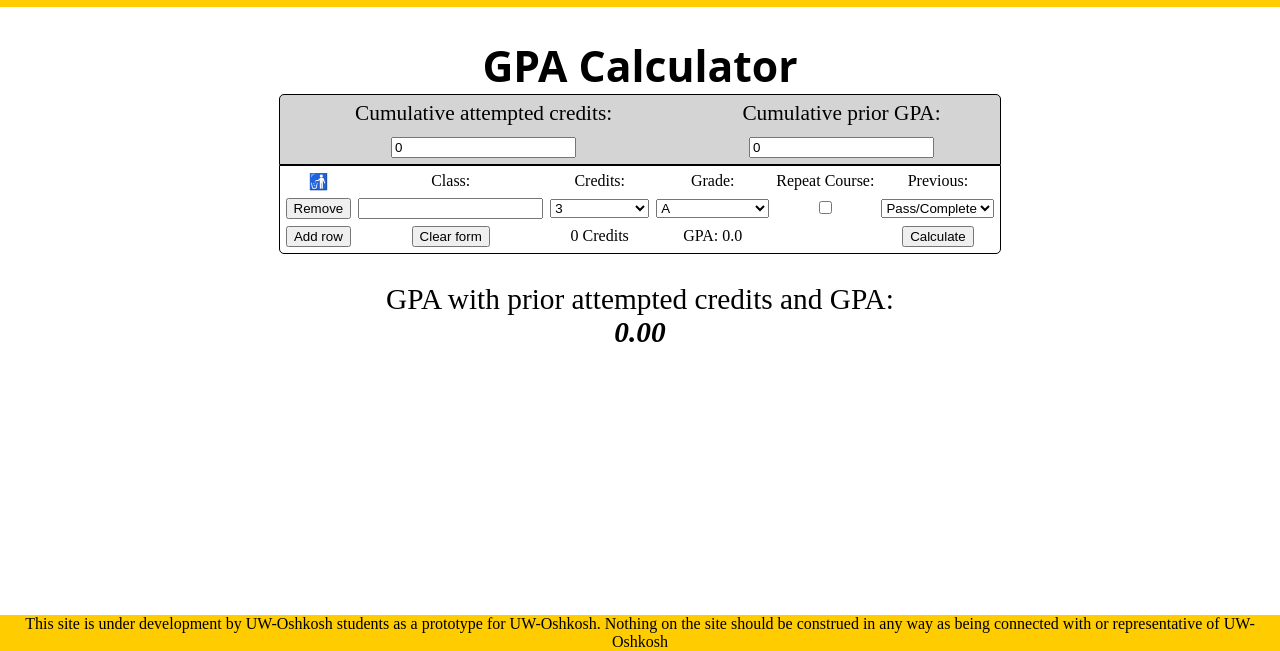
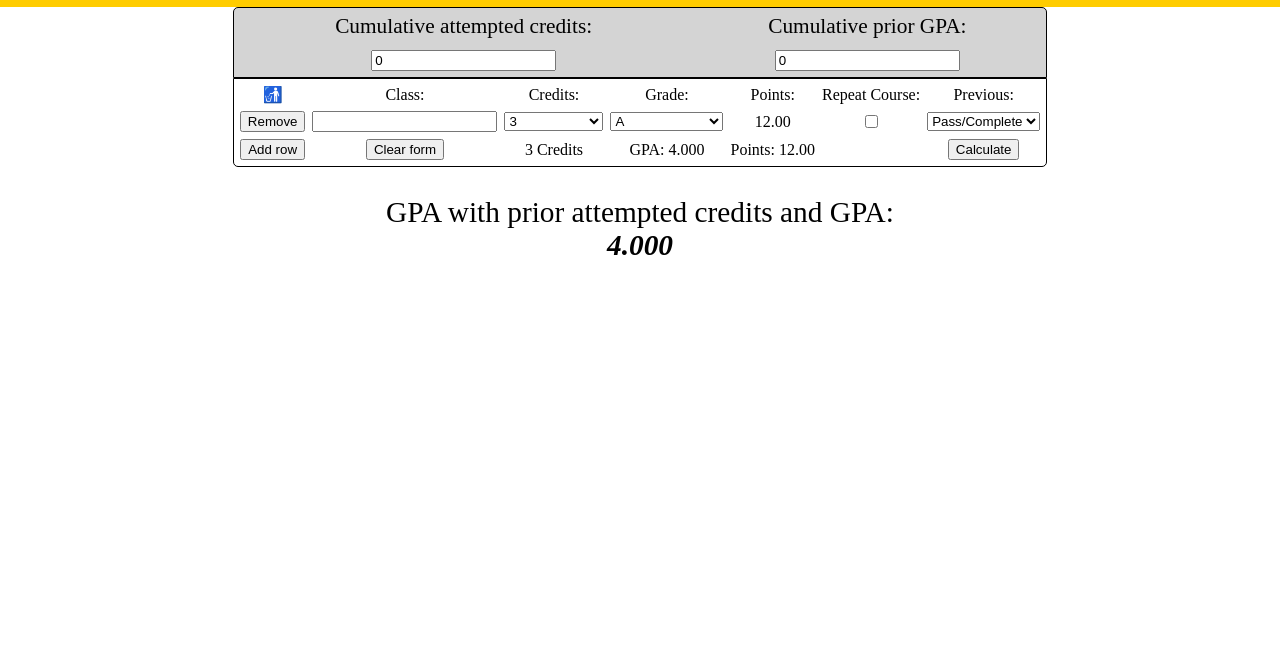
Before and after one commit to SebastianAmyotte/GPACalculator, a plain HTML site: page index.html in a window 1280 px wide. Shown: the part 149-800 px from the top of the page. Drawn offline with Linux system fonts and the light colour scheme.

Commit message:
Revert changes
Revert .js changes to fix column issues

```diff
--- a/gpaCalculator.js
+++ b/gpaCalculator.js
@@ -176,5 +176,6 @@ class SingleClass {
     this.retaken = retaken;
     this.previousGrade = previousGrade;
   }
+
 }
 calculateGPA()
--- a/index.html
+++ b/index.html
@@ -28,7 +28,6 @@
     </div>
   </header>
   <main>
-    <h1 class="uwofont">GPA Calculator</h1>
     <div id="calculator">
       <table id="prior_classes">
         <tr>
@@ -46,8 +45,9 @@
           <td>Class:</td>
           <td>Credits:</td>
           <td>Grade:</td>
+          <td>Points:</td>
           <td>Repeat Course:</td>
-          <td>Previous: </td>
+          <td>Previous:</td>
         </tr>
         <tr class="ClassRow">
           <td>
@@ -84,6 +84,9 @@
             </select>
           </td>
           <td>
+            12.0
+          </td>
+          <td>
             <input type="checkbox" name="item1" id="item1">
           </td>
           <td class="remove-check">
@@ -116,6 +119,7 @@
           </td>
           <td id="CreditSum">0 Credits</td>
           <td id="SemesterGPA">GPA: 0.0</td>
+          <td id="PointsSum">Points: 12.0</td>
           <td>
             <!-- Left intentionally blank -->
           </td>
@@ -124,11 +128,6 @@
       </table>
       <p id="totals">GPA with prior attempted credits and GPA: <em id="CombinedGPA">0.00</em></p>
     </div>
-
   </main>
-  <footer>
-    This site is under development by UW-Oshkosh students as a prototype for UW-Oshkosh. Nothing on the site should be construed in any way as being connected
-with or representative of UW-Oshkosh
-  </footer>
 </body>
 </html>
--- a/table.css
+++ b/table.css
@@ -7,6 +7,7 @@ main {
 h1 {
   font-size: 32pt;
   margin-bottom: 0;
+  text-align: center;
 }
 
 table {
@@ -28,7 +29,9 @@ table {
 
 #current_classes td {
   text-align: center;
+
 }
+
 
 #totals {
   font-size: 22pt;
```
Also changed, not shown: 1 other file.
